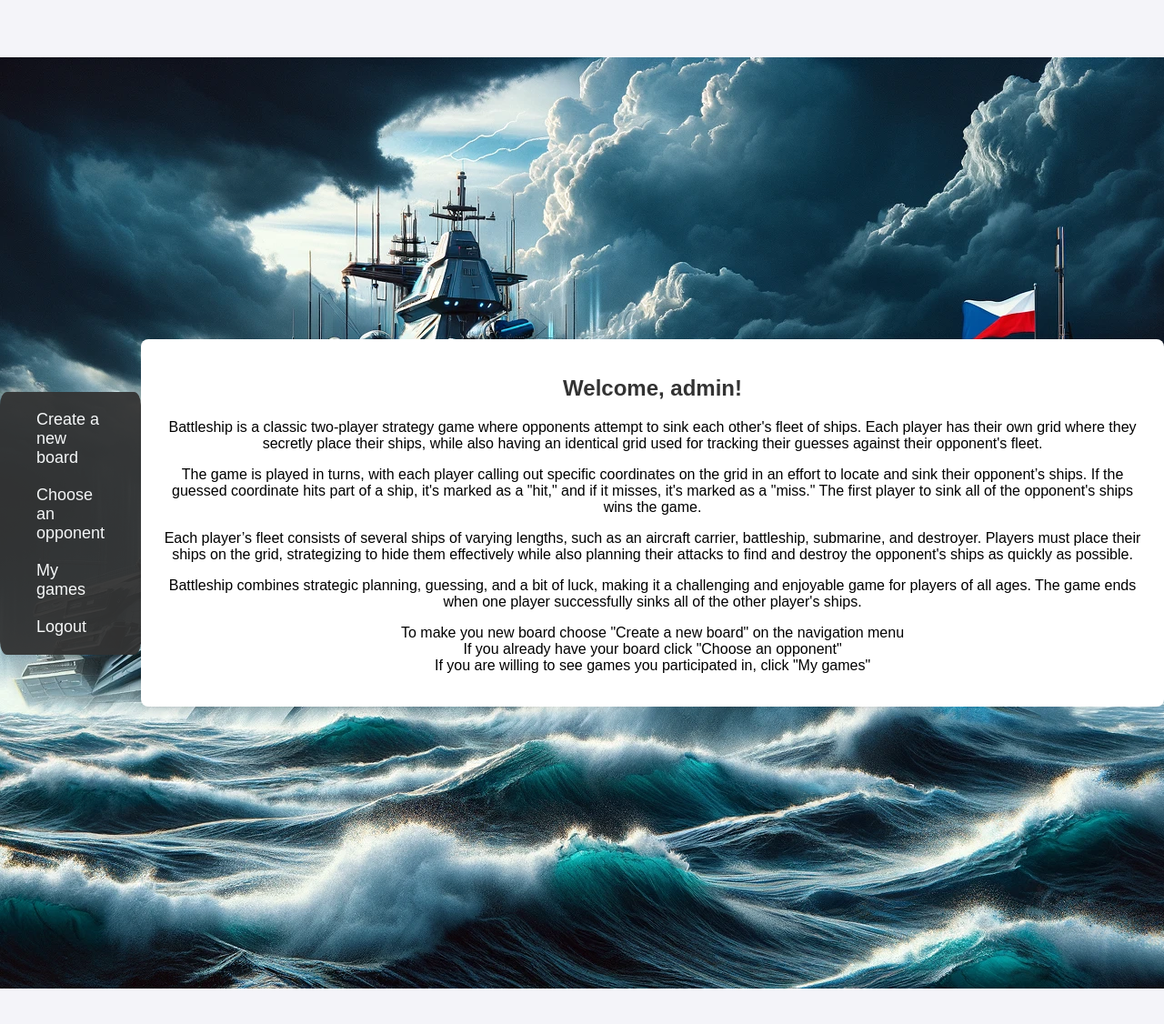
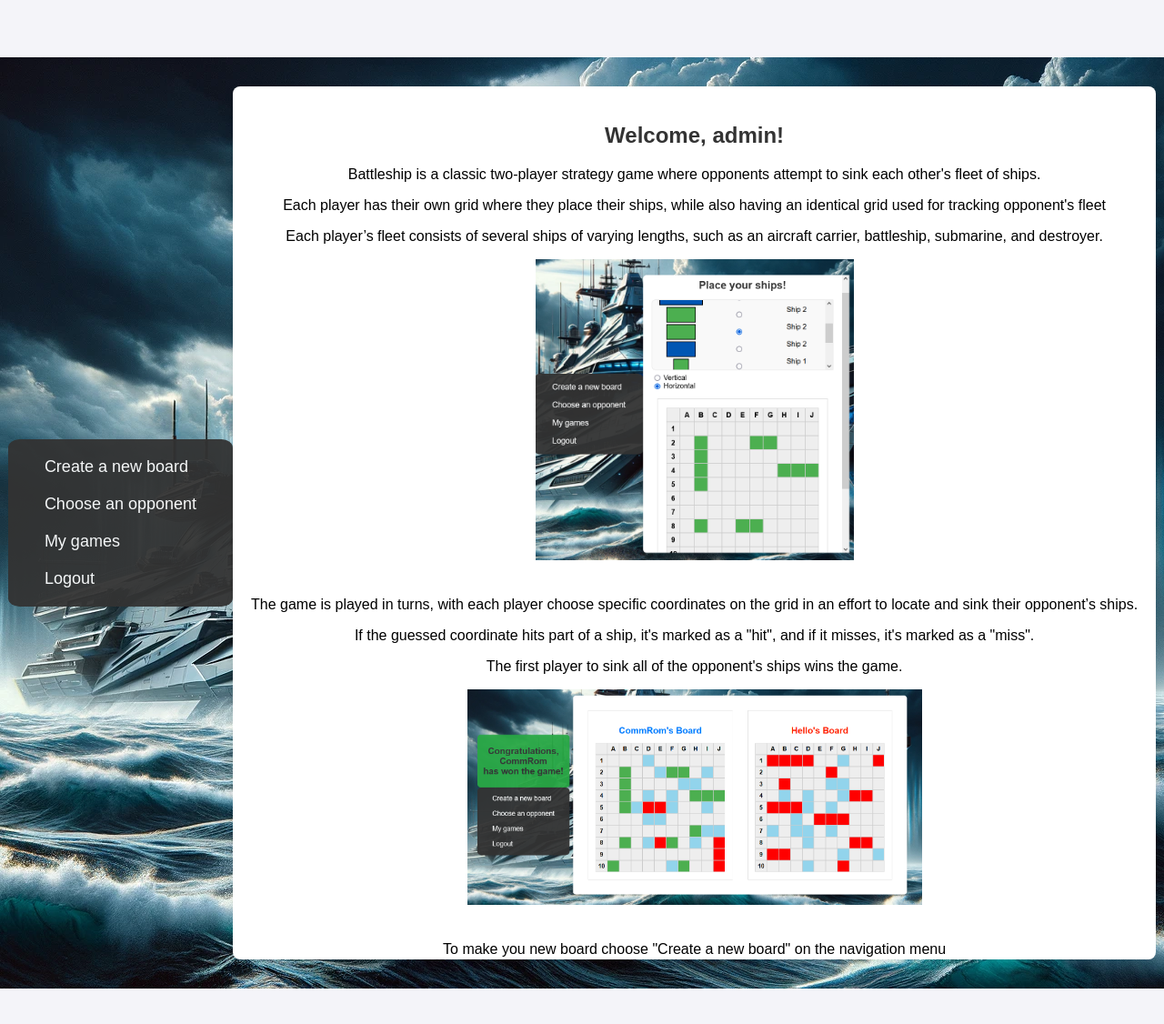
Before and after one commit to KirillBorodinskiy/IntaProject, a Django app: page /start-page/ in a window 1280 px wide. Shown: the top 1126 px of the page at 91% size. Run offline with Django 5.2, Linux system fonts and the light colour scheme; a user stored in the database is signed in.

Commit message:
Final change

```diff
--- a/project/application/static/application/styles.css
+++ b/project/application/static/application/styles.css
@@ -288,3 +288,28 @@
     background-color: #007bff;
     color: white;
 }
+
+.your-ship {
+    background-color: rgb(76, 175, 80);
+}
+
+.water{
+    background-color:#ccc;
+}
+
+.miss {
+    background-color: rgb(146, 212, 236);
+}
+
+.legend-item {
+  display: flex;
+  align-items: center;
+}
+
+.legend-item .legend-text {
+  margin-left: 10px;
+}
+
+.legend-item .legend-text-spaced {
+    margin-left: 5px;
+}
--- a/project/application/templates/start-page.html
+++ b/project/application/templates/start-page.html
@@ -6,6 +6,18 @@
     <meta name="viewport" content="width=device-width, initial-scale=1.0">
     <title>Login</title>
     <link rel="stylesheet" href="{% static 'application/styles.css' %}">
+    <style>
+        .centerDiv {
+            align-items: center;
+            text-align: center;
+        }
+
+        .centerDiv img {
+            max-width: 100%;
+            height: auto;
+            margin-bottom: 20px;
+        }
+    </style>
 </head>
 <body>
     <nav class="navbar">
@@ -21,13 +33,22 @@
     <div class="container centerDiv">
         <h2>Welcome, {{ user.username }}!</h2>
 
-        <p>Battleship is a classic two-player strategy game where opponents attempt to sink each other's fleet of ships. Each player has their own grid where they secretly place their ships, while also having an identical grid used for tracking their guesses against their opponent's fleet.</p>
+        <p>Battleship is a classic two-player strategy game where opponents attempt to sink each other's fleet of ships.</p>
 
-        <p>The game is played in turns, with each player calling out specific coordinates on the grid in an effort to locate and sink their opponent’s ships. If the guessed coordinate hits part of a ship, it's marked as a "hit," and if it misses, it's marked as a "miss." The first player to sink all of the opponent's ships wins the game.</p>
+        <p>Each player has their own grid where they place their ships, while also having an identical grid used for tracking opponent's fleet</p>
 
-        <p>Each player’s fleet consists of several ships of varying lengths, such as an aircraft carrier, battleship, submarine, and destroyer. Players must place their ships on the grid, strategizing to hide them effectively while also planning their attacks to find and destroy the opponent's ships as quickly as possible.</p>
+        <p>Each player’s fleet consists of several ships of varying lengths, such as an aircraft carrier, battleship, submarine, and destroyer.</p>
 
-        <p>Battleship combines strategic planning, guessing, and a bit of luck, making it a challenging and enjoyable game for players of all ages. The game ends when one player successfully sinks all of the other player's ships.</p>
+        <img src="{% static 'battleship.png' %}" alt="Battleship Grid" style="width:350px;">
+
+        <p>The game is played in turns, with each player choose specific coordinates on the grid in an effort to locate and sink their opponent’s ships.</p>
+
+        <p> If the guessed coordinate hits part of a ship, it's marked as a "hit", and if it misses, it's marked as a "miss".</p>
+
+        <p> The first player to sink all of the opponent's ships wins the game.</p>
+
+        <img src="{% static 'nebattleship.png' %}" alt="Battleship Grid" style="width:500px;">
+
         <p>To make you new board choose "Create a new board" on the navigation menu
 
         <br>If you already have your board click "Choose an opponent"
--- a/project/application/views.py
+++ b/project/application/views.py
@@ -41,7 +41,7 @@
     return render(request, 'connect-tables.html', {'form': form})
 
 
-#Here is the main display of 2 boards inside a game
+#Here is the main display of 2 boards inside a gama
 @login_required
 def board_view(request, game_id):
     if not request.user.is_authenticated:
@@ -69,10 +69,21 @@
 
     winner = game.winner
 
-    board_1 = {row_index: {col_index: cell_value for col_index, cell_value in enumerate(row)}
-                for row_index, row in enumerate(board_1_data)}
-    board_2 = {row_index: {col_index: cell_value for col_index, cell_value in enumerate(row)}
-                for row_index, row in enumerate(board_2_data)}
+    board_1 = {}  # Initialize an empty dictionary
+    for row_index, row in enumerate(board_1_data):
+        row_dict = {}  # Create a dictionary for the current row
+        for col_index, cell_value in enumerate(row):
+            row_dict[col_index] = cell_value  # Add column index and cell value to the row dictionary
+        board_1[row_index] = row_dict  # Assign the row dictionary to the main board dictionary
+
+
+    board_2 = {}  # Initialize an empty dictionary
+    for row_index, row in enumerate(board_2_data):
+        row_dict = {}  # Create a dictionary for the current row
+        for col_index, cell_value in enumerate(row):
+            row_dict[col_index] = cell_value  # Add column index and cell value to the row dictionary
+        board_2[row_index] = row_dict  # Assign the row dictionary to the main board dictionary
+
 
     return render(request, 'board.html', {'boards': {player_1: board_1, player_2: board_2}, 'rn': rn, 'rl': rl,'game_id':game_id, 'current_turn': game.current_turn.username,'winner':winner})
 
```
Also changed, not shown: project/application/templates/board.html (+23 -1 lines), project/application/templates/create-board.html (+10 -1 lines), project/application/static/battleship.png (added), project/application/static/nebattleship.png (added), project/db.sqlite3.
